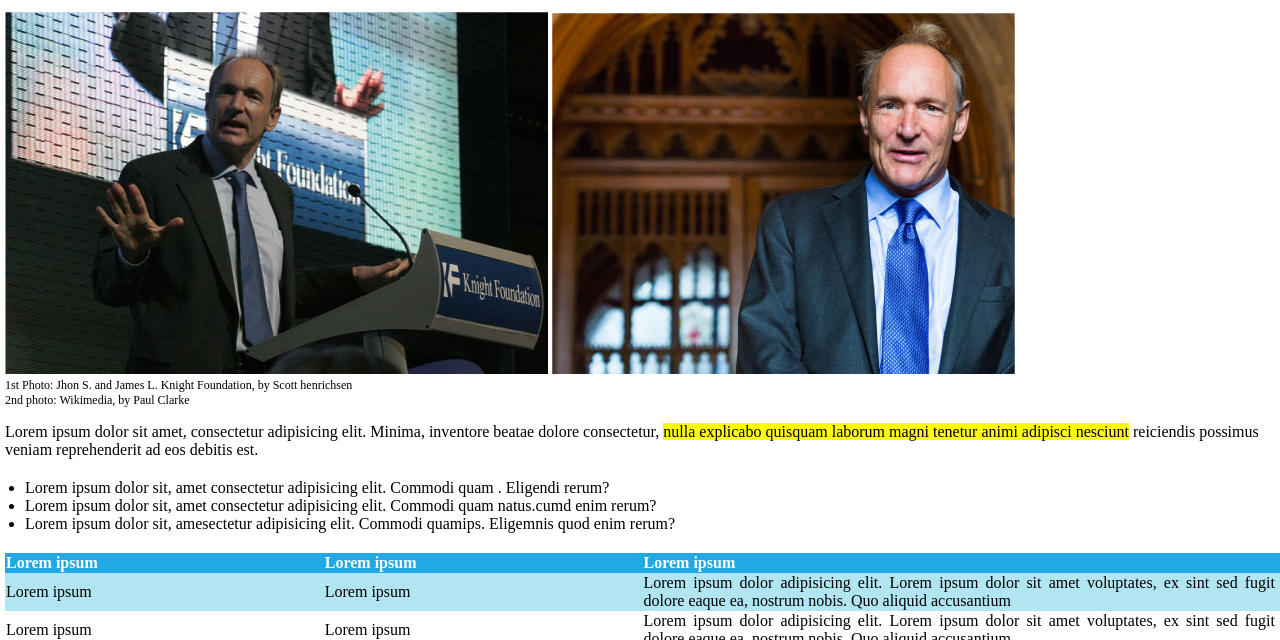
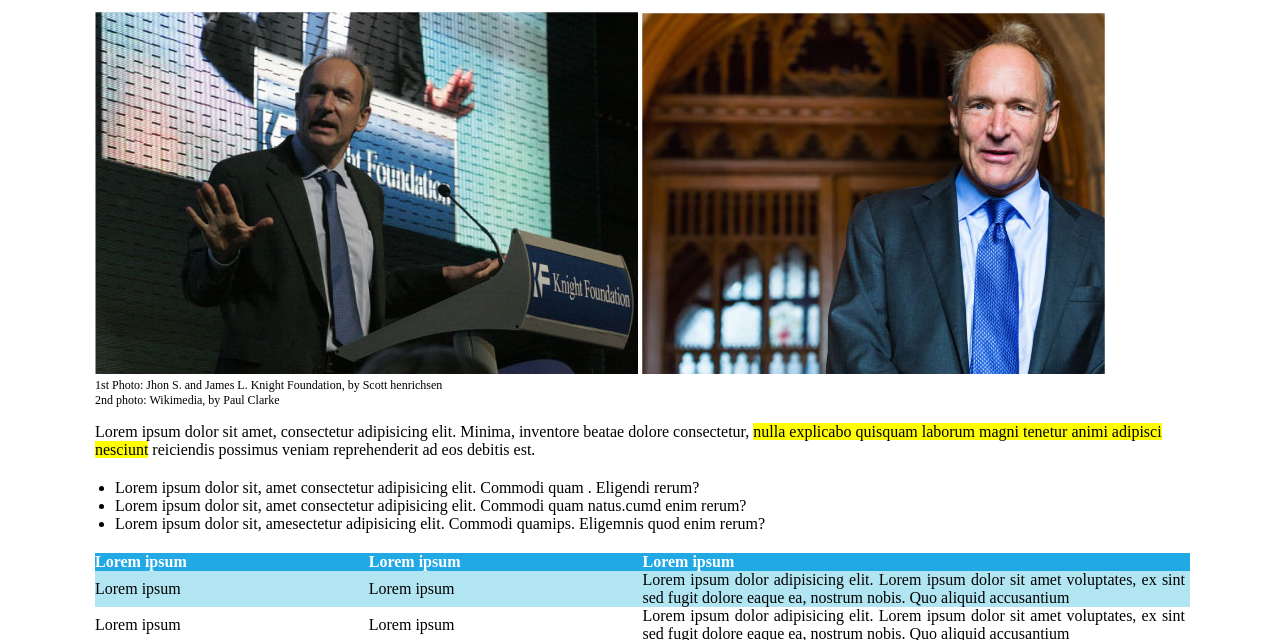
Before and after one commit to DanieleCascio-dev/html-css-booleaner, a plain HTML site: page index.html in a window 1280 px wide. Shown: the part 160-800 px from the top of the page. Drawn offline with Linux system fonts and the light colour scheme.

Commit message:
fix center class

```diff
--- a/css/style.css
+++ b/css/style.css
@@ -2,6 +2,7 @@
 * {
   box-sizing: border-box;
   margin: 0;
+  padding: 0;
 }
 .mrg-btm {
   margin-bottom: 15px;
@@ -15,11 +16,12 @@
   margin-bottom: 20px;
 }
 
-/* .center {
+.center {
   width: 50%;
-  margin: auto;
-
-} */
+  min-width: 1100px;
+  max-width: 1500px;
+  margin: 0 auto;
+}
 
 /* /GENERAL SETTINGS */
 /* HEADER */
@@ -149,6 +151,7 @@ td {
 .footer-img-2 {
   background-image: url(../img/graph.jpg);
 }
+
 .footer-link {
   text-decoration: none;
   color: #fff;
--- a/index.html
+++ b/index.html
@@ -7,7 +7,6 @@
     <title>The Booleaner</title>
   </head>
   <body>
-    <div class="center">
     <!-- Header -->
     <header class="mrg-btm">
       <div class="hero">
@@ -17,6 +16,7 @@
     </header>
     <!-- /Header -->
     <!-- Main -->
+    <div class="center">
       <main class="padding-left">
         <!-- title section -->
         <section class="mrg-btm">
```
Lines whose indentation alone changed are shown as unchanged.
